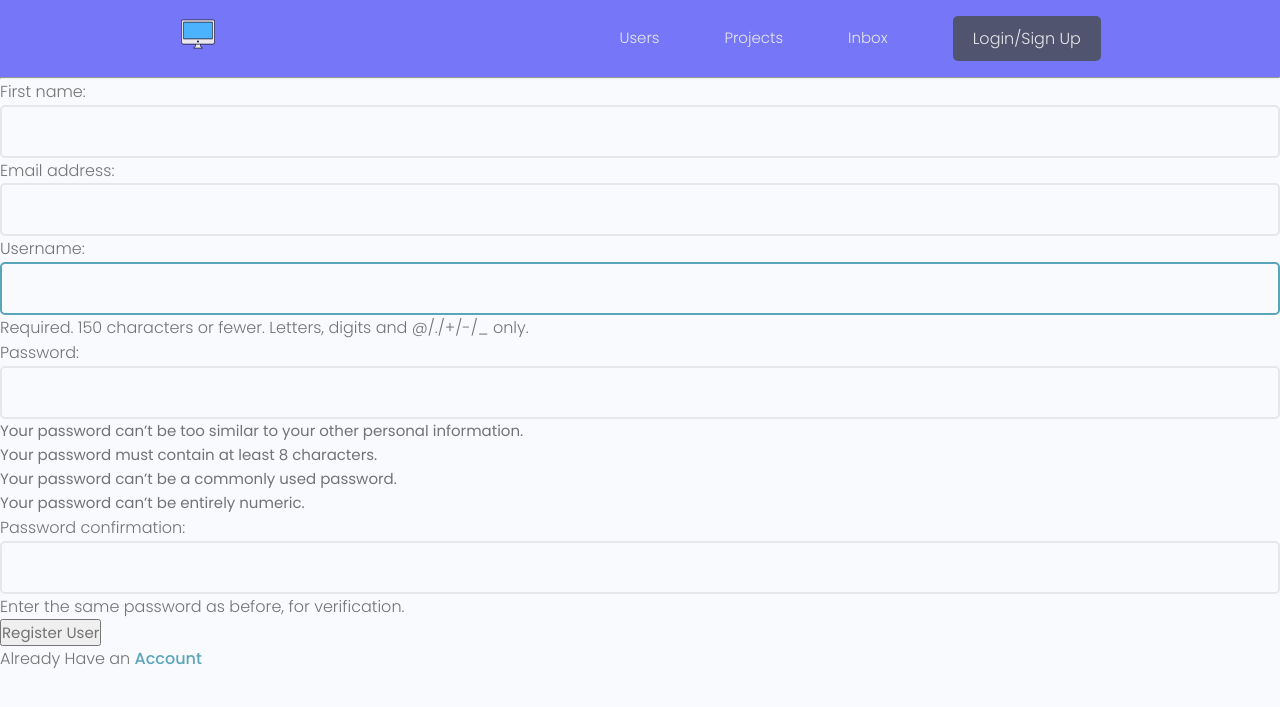
After one commit to assaabriiii/Web-app-for-developers, a Django app: page /register/ in a window 1280 px wide. The commit adds this page. Shown: the top 707 px of the page. Run offline with Django 4.2, Linux system fonts and the light colour scheme; some libraries are stand-ins or nearby versions.

Commit message:
made login logout add user

```diff
--- a/SomethingCool/project/forms.py
+++ b/SomethingCool/project/forms.py
@@ -4,7 +4,7 @@ from django import forms
 class ProjectForm(ModelForm) :
    class Meta :
       model = project
-      fields = ['owner','title',  'description' , 'demo_link' , 'src_link' , 'tags' , 'fearured_img' ]
+      fields = ['title',  'description' , 'demo_link' , 'src_link' , 'tags' , 'fearured_img' ]
       widgets = {
          'tags' : forms.CheckboxSelectMultiple(),
       }
--- a/SomethingCool/project/views.py
+++ b/SomethingCool/project/views.py
@@ -2,6 +2,8 @@ from django.shortcuts import render , redirect
 from django.http import HttpResponse
 from .forms import ProjectForm
 from .models import project
+from django.contrib.auth.decorators import login_required
+
 
 # Create your views here.
 def projects(request) :
@@ -13,6 +15,7 @@ def projectPK(request , pk) :
     projectObj = project.objects.get(id=pk)
     return render(request , "project/singleproject.html" , {"Key" : projectObj})
 
+@login_required(login_url="login")
 def create_project(request) :
     form = ProjectForm()
     if request.method == 'POST' :
@@ -25,6 +28,7 @@ def create_project(request) :
     context = {'form' : form }
     return render(request , "project/project_form.html" , context)
 
+@login_required(login_url="login")
 def update_project(request , pk) :
     projectObj = project.objects.get(id=pk)
     form = ProjectForm(instance=projectObj)
@@ -38,6 +42,7 @@ def update_project(request , pk) :
     context = {'form' : form }
     return render(request , "project/project_form.html" , context)
 
+@login_required(login_url="login")
 def delete_project(request , pk) :
     projectObj = project.objects.get(id=pk)
     if request.method == "POST" :
--- a/SomethingCool/templates/main.html
+++ b/SomethingCool/templates/main.html
@@ -23,7 +23,17 @@
     <body>
         {% include 'nav-bar.html' %}
 
+        {% if messages %}
+    <ul class="messages">
+        {% for message in messages %}
+        <li{% if message.tags %} class="{{ message.tags }}"{% endif %}>{{ message }}</li>
+        {% endfor %}
+    </ul>
+        {% endif %}
+
         {% block content %}
+
+
 
         {% endblock content %}
     </body>
--- a/SomethingCool/templates/nav-bar.html
+++ b/SomethingCool/templates/nav-bar.html
@@ -15,8 +15,13 @@
           <li class="header__menuItem"><a href={% url 'profiles' %}>Users</a></li>
           <li class="header__menuItem"><a href={% url 'projects' %}>Projects</a></li>
           <li class="header__menuItem"><a href="">Inbox</a></li>
+
+          {% if request.user.is_authenticated %}
           <li class="header__menuItem"><a href={% url 'create-project' %}>Add Project</a></li>
-          <li class="header__menuItem"><a href="" class="btn btn--sub">Login/Sign Up</a></li>
+          <li class="header__menuItem"><a href={% url 'logout' %} class="btn btn--sub">Logout</a></li>
+          {% else %}
+          <li class="header__menuItem"><a href={% url 'login' %} class="btn btn--sub">Login/Sign Up</a></li>
+          {% endif %}
         </ul>
       </nav>
     </div>
--- /dev/null
+++ b/SomethingCool/users/forms.py
@@ -0,0 +1,17 @@
+from django.forms import ModelForm , widgets
+from .models import Profile
+from django.contrib.auth.models import User
+from django.contrib.auth.forms import UserCreationForm
+from django import forms
+
+class CustomUserCreationForm(UserCreationForm) :
+    class Meta :
+        model = User
+        fields = ['first_name' , 'email' , 'username' , 'password1' , 'password2']
+
+    def __init__(self , *args , **kwargs) :
+        super(CustomUserCreationForm , self).__init__(*args , **kwargs)
+
+
+        for name , field in self.fields.items() :
+            field.widget.attrs.update({'class' : 'input'})
--- /dev/null
+++ b/SomethingCool/users/templates/users/login-register.html
@@ -0,0 +1,28 @@
+{% extends 'main.html' %}
+
+{% block content %}
+
+
+{% if page == 'register' %}
+
+<form method="POST" action={% url 'register' %}>
+    {% csrf_token %}
+    {{form.as_p}}
+    <input type="submit" , value="Register User">
+</form>
+<p>Already Have an <a href={% url 'login' %}>Account</a></p>
+
+
+{% else %}
+<form action={% url 'login' %} method="POST">
+    {% csrf_token %}
+    <input type="text" name="username" placeholder="username">
+    <input type="password" name="password" placeholder="password">
+    <input type="submit" name="login">
+
+    <p>Don't Have an <a href={% url 'register' %}>Account</a></p>
+</form>
+{% endif %}
+
+
+{% endblock content %}
--- a/SomethingCool/users/templates/users/profiles.html
+++ b/SomethingCool/users/templates/users/profiles.html
@@ -36,7 +36,7 @@
                   <img class="avatar avatar--md" src={{profile.profile_img.url}} alt="image" />
                   <div class="dev__meta">
                     <h3>{{profile.name}}</h3>
-                    <h5>{{profile.short_intro}}</h5>
+                    <h5>@{{profile.username}}</h5>
                   </div>
                 </div>
                 <p class="dev__info">
--- a/SomethingCool/users/templates/users/user-profile.html
+++ b/SomethingCool/users/templates/users/user-profile.html
@@ -11,7 +11,7 @@
             <div class="card__body dev">
               <img class="avatar avatar--xl" src={{user.profile_img.url}} />
               <h2 class="dev__name"> {{user.name}} </h2>
-              <p class="dev__title"> {{user.short_intro}} </p>
+              <p class="dev__title">@{{user.username}} </p>
               <p class="dev__location">{{user.location}}</p>
               <ul class="dev__social">
                 {% if user.social_github %}
--- a/SomethingCool/users/urls.py
+++ b/SomethingCool/users/urls.py
@@ -3,5 +3,10 @@ from . import views
 
 urlpatterns = [
     path("" , views.profiles , name="profiles"),
-    path("profile/<str:pk>/" , views.user_profile , name="user-profile")
+    path("profile/<str:pk>/" , views.user_profile , name="user-profile"),
+
+    path("login/" , views.login_user , name="login"),
+    path("logout/" , views.logout_user , name="logout"),
+    path("register/" , views.register_user , name="register")
+
 ]
--- a/SomethingCool/users/views.py
+++ b/SomethingCool/users/views.py
@@ -1,9 +1,73 @@
-from multiprocessing import context
-from urllib import request
 from django.shortcuts import render , redirect
-from django.http import HttpResponse
 from .models import Profile
+from django.contrib.auth import login,authenticate,logout
+from django.contrib.auth.models import User
+from django.contrib.auth.decorators import login_required
+from django.contrib import messages
+from django.contrib.auth.forms import UserCreationForm
+from .forms import CustomUserCreationForm
+
 # Create your views here.
+
+def login_user(request) :
+    page = 'login'
+
+    # Don't let the login user see the login page and
+    # redirect them to profiles page
+    if request.user.is_authenticated :
+        return redirect('profiles')
+
+    if request.method == 'POST' :
+        username = request.POST['username']
+        password = request.POST['password']
+
+        try :
+            user = User.objects.get(username=username)
+        except :
+            print("L")
+
+        user = authenticate(request , username=username , password=password)
+
+        # redirect logined user to profiles page
+        if user is not None :
+            login(request , user)
+            return redirect('profiles')
+        else :
+            messages.error(request , message="Whopsie You Did Something Wrong 😳")
+
+
+    return render(request , 'users/login-register.html')
+
+def logout_user(request) :
+    logout(request)
+    messages.error(request , message="Logged out fortunatly 🥹")
+    return redirect('login')
+
+
+def register_user(request) :
+    page = 'register'
+    form = CustomUserCreationForm()
+
+
+    if request.method == "POST" :
+        form = CustomUserCreationForm(request.POST)
+
+        if form.is_valid() :
+            user = form.save(commit=False)
+            user.username = user.username.lower()
+            user.save()
+
+            messages.success(request , 'User Account has Been created')
+            login(request , user)
+            return redirect('profiles')
+        else :
+            messages.error(request , "Error :<")
+
+
+    context = {'page' : page , 'form' : form}
+    return render(request , 'users/login-register.html' , context)
+
+
 
 def profiles(request) :
     Profiles = Profile.objects.all()
```
Also changed, not shown: SomethingCool/db.sqlite3.
